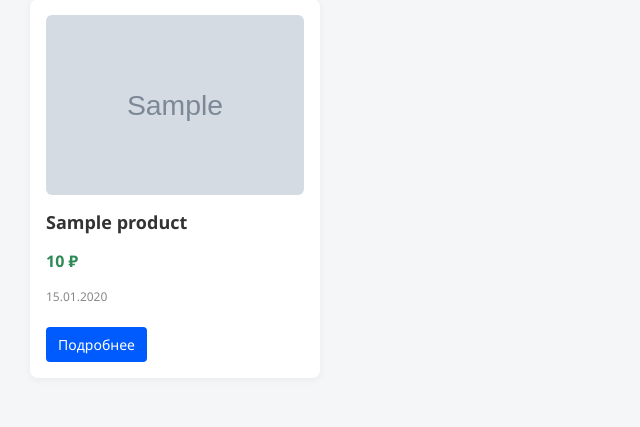
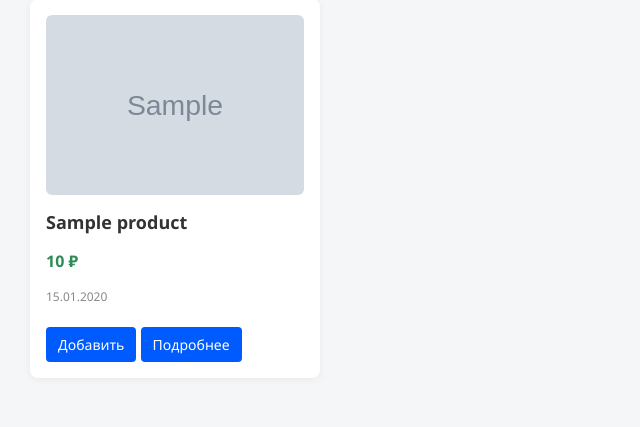
Before and after one commit to AlgoClassWork/shop_project, a Django app: template shop/templates/product_list.html in a window 1280 px wide. Shown: the part 94-521 px from the top of the page, without its empty margins (0-640 px from the left). Run offline with Django 5.2, Linux system fonts and the light colour scheme; the template is opened without the code that fills it: most values are stand-ins (such as "Sample title", 1, 10 or a date in 2020); grey boxes marked "Sample" are stand-in pictures.

Commit message:
Update product_list.html

```diff
--- a/shop/templates/product_list.html
+++ b/shop/templates/product_list.html
@@ -28,6 +28,7 @@
                     <h2 class="product-name">{{ product.name }}</h2>
                     <p class="product-price">{{ product.price }} ₽</p>
                     <p class="product-date">{{ product.created_at|date:"d.m.Y" }}</p>
+                    <a href="{% url 'cart_add' slug=product.slug %}" class="btn">Добавить</a>
                     <a href="{% url 'product_detail' slug=product.slug %}" class="btn">Подробнее</a>
                 </div>
             {% endfor %}
```
